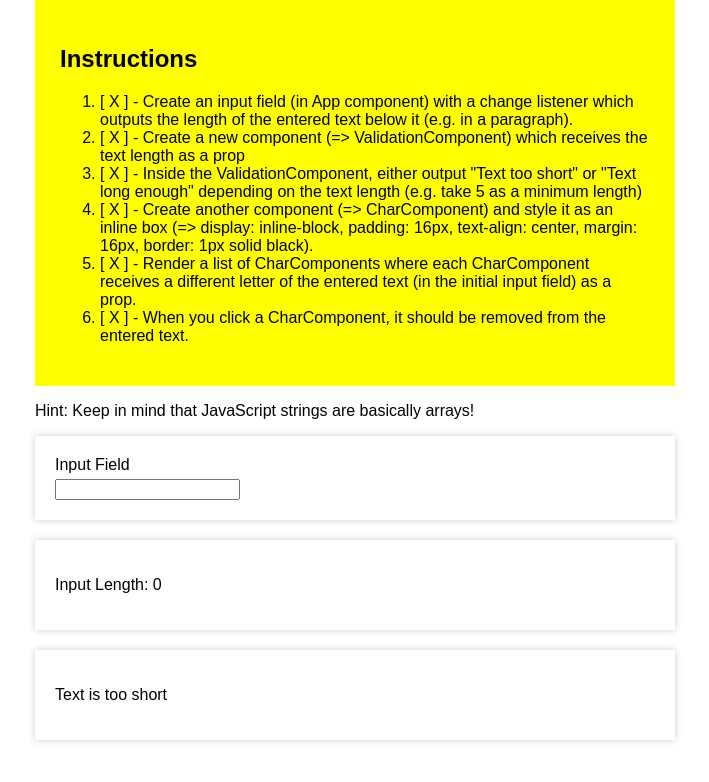
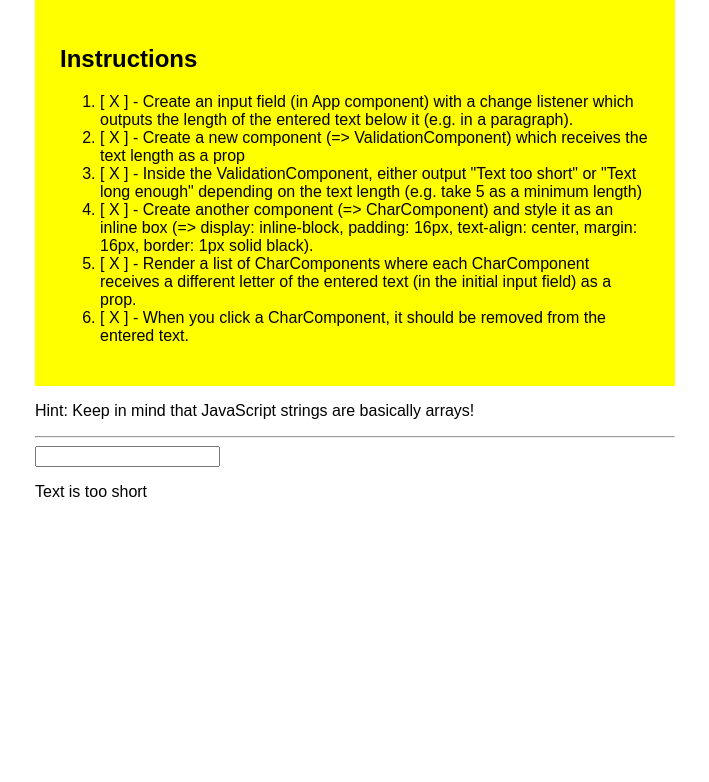
Before and after one commit to tsoto111/lists-conditionals--assignment-problem, a React (Create React App) app: page / in a window 1280 px wide. Shown: the top 782 px of the page, without its empty margins (285-994 px from the left). Built offline with nearby package versions, Linux system fonts and the light colour scheme.

Commit message:
Teacher solution

```diff
--- a/src/App.js
+++ b/src/App.js
@@ -1,41 +1,32 @@
 import React, { Component } from 'react';
 import './App.css';
-import ValidationComponent from './Components/ValidationComponent/ValidationComponent';
-import CharComponent from './Components/CharComponent/CharComponent';
+import Validation from './Components/ValidationComponent/Validation';
+import Char from './Components/CharComponent/Char';
 
 class App extends Component {
 
   state = {
-	inputLength: 0,
-	inputText: '',
+	userInput: '',
   }
 
-  changeHandler = (event) => {
+  inputChangeHandler = (event) => {
     this.setState({
-	  inputLength: event.target.value.length,
-	  inputText: event.target.value,
+	  userInput: event.target.value,
     });
   }
 
-  deleteCharHandler = (charIndex) => {
-	const currentText = [...this.state.inputText]
-	currentText.splice(charIndex,1);
-	this.setState({
-		inputText: currentText.join('')
-	})
+  deleteCharHandler = (index) => {
+	const text = this.state.userInput.split('');
+	text.splice(index,1);
+	const updatedText = text.join('');
+	this.setState({userInput: updatedText});
   }
 
   render() {
 
-	let charList = (
-		<div className='charList'>
-			{
-				[...this.state.inputText].map((letter, index) => {
-					return <CharComponent char={letter} key={index} click={() => this.deleteCharHandler(index)} />
-				})
-			}
-		</div>
-	)
+	const charList = this.state.userInput.split('').map((ch,index) => {
+		return <Char key={index} character={ch} clicked={() => this.deleteCharHandler(index)} />
+	})
 
     return (
       <div className="App">
@@ -51,14 +42,10 @@ class App extends Component {
           </ol>
         </div>
         <p>Hint: Keep in mind that JavaScript strings are basically arrays!</p>
-        <div className="content-card field-group">
-          <label>Input Field</label>
-          <input onChange={(event) => {this.changeHandler(event);}} value={this.state.inputText} />
-        </div>
-        <div className='content-card'>
-          <p>Input Length: {this.state.inputLength}</p>
-        </div>
-		<ValidationComponent textLenght={this.state.inputLength}  />
+		<hr/>
+        <input onChange={this.inputChangeHandler} value={this.state.userInput} />
+		<p>{this.state.userInput}</p>
+		<Validation inputLength={this.state.userInput.length}/>
 		{charList}
       </div>
     );
--- /dev/null
+++ b/src/Components/CharComponent/Char.js
@@ -0,0 +1,12 @@
+import React from 'react';
+import './Char.css';
+
+const char = (props) => {
+	return (
+		<div className='char-component' onClick={props.clicked}>
+			{props.character}
+		</div>
+	);
+}
+
+export default char;
--- a/src/Components/CharComponent/CharComponent.js
+++ /dev/null
@@ -1,12 +0,0 @@
-import React from 'react';
-import './CharComponent.css';
-
-const charComponent = (props) => {
-	return (
-		<div className='char-component' onClick={props.click}>
-			{props.char}
-		</div>
-	);
-}
-
-export default charComponent;
--- /dev/null
+++ b/src/Components/ValidationComponent/Validation.js
@@ -0,0 +1,18 @@
+import React from 'react';
+import './Validation.css'
+
+const validation = (props) => {
+
+	let validationMessage = 'Text long enough';
+	if (props.inputLength <= 5) {
+		validationMessage = "Text is too short"
+	}
+
+	return(
+		<div>
+			<p>{validationMessage}</p>
+		</div>
+	);
+}
+
+export default validation;
--- a/src/Components/ValidationComponent/ValidationComponent.js
+++ /dev/null
@@ -1,17 +0,0 @@
-import React from 'react';
-import './ValidationComponent.css'
-
-const validationComponent = (props) => {
-	const textLength = props.textLenght;
-	const validation = () => {
-		return textLength <= 5 ? "Text is too short" : "Text long enough";
-	}
-
-	return(
-		<div className='content-card validation'>
-			<p>{validation()}</p>
-		</div>
-	);
-}
-
-export default validationComponent;
```
Also changed, not shown: src/Components/CharComponent/Char.css (renamed from src/Components/CharComponent/CharComponent.css), src/Components/ValidationComponent/Validation.css (added), src/Components/ValidationComponent/ValidationComponent.css (deleted).
